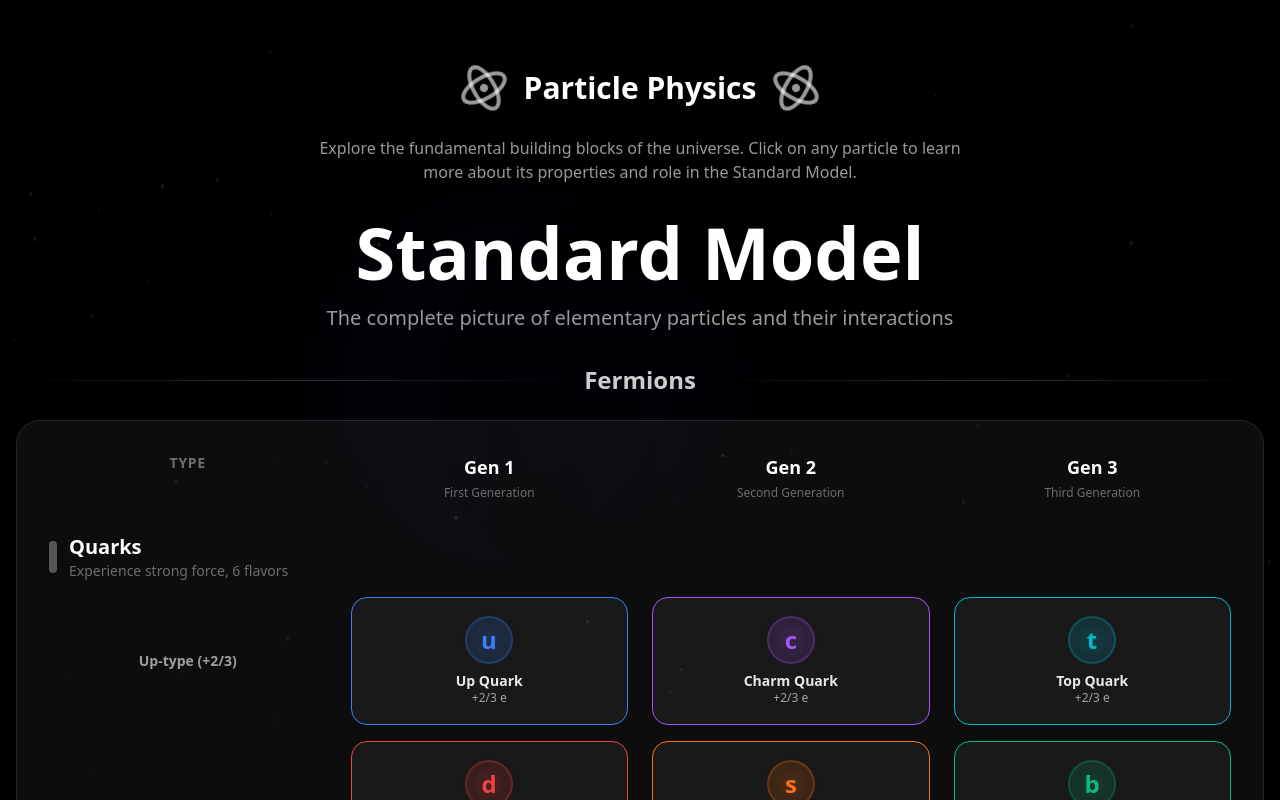
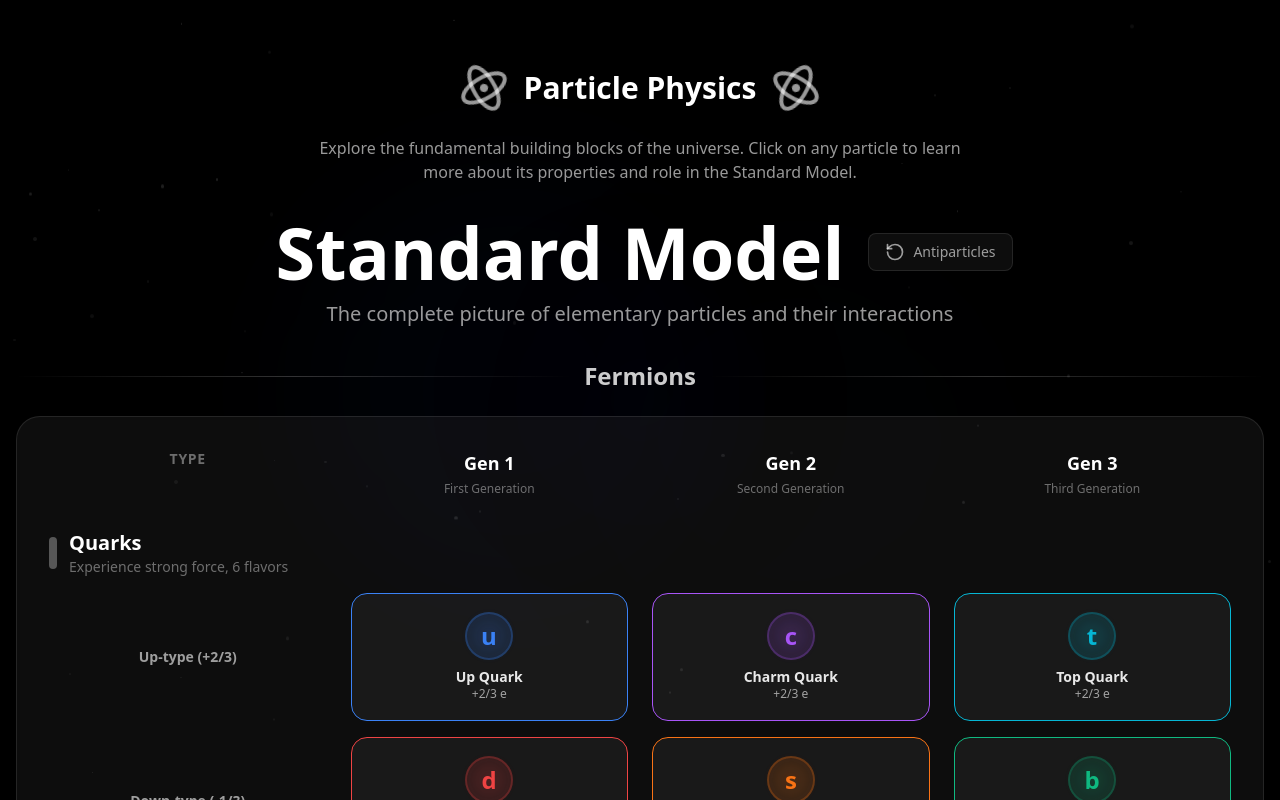
Before and after one commit to MateoDelgadoU/Standard-Model, a React (Vite) app: page / in a window 1280 px wide. Shown: the top 800 px of the page. Built offline with nearby package versions, Linux system fonts and the light colour scheme.

Commit message:
anti particles added

```diff
--- a/src/App.tsx
+++ b/src/App.tsx
@@ -1,13 +1,26 @@
-import { useState, useCallback } from 'react';
+import { useState, useCallback, useEffect } from 'react';
 import { StandardModelTable } from './components/StandardModelTable';
 import { ParticleModal } from './components/ParticleModal';
 import { AnimatedBackground } from './components/AnimatedBackground';
-import { getParticleById } from './data/particles';
+import { getParticleByIdWithAntiparticle } from './data/antiparticles';
 import { Atom, User } from 'lucide-react';
 
+const STORAGE_KEY = 'show-antiparticles';
+
 function App() {
+  const [showAntiparticles, setShowAntiparticles] = useState<boolean>(() => {
+    const stored = localStorage.getItem(STORAGE_KEY);
+    return stored === 'true';
+  });
+
   const [selectedParticleId, setSelectedParticleId] = useState<string | null>(null);
-  const selectedParticle = selectedParticleId ? (getParticleById(selectedParticleId) ?? null) : null;
+  const selectedParticle = selectedParticleId
+    ? (getParticleByIdWithAntiparticle(selectedParticleId, showAntiparticles) ?? null)
+    : null;
+
+  useEffect(() => {
+    localStorage.setItem(STORAGE_KEY, String(showAntiparticles));
+  }, [showAntiparticles]);
 
   const handleParticleClick = useCallback((particleId: string) => {
     setSelectedParticleId(particleId);
@@ -17,9 +30,16 @@ function App() {
     setSelectedParticleId(null);
   }, []);
 
+  const toggleAntiparticles = useCallback(() => {
+    setShowAntiparticles((prev) => !prev);
+  }, []);
+
   return (
     <div className="relative min-h-screen">
       <AnimatedBackground />
+      {showAntiparticles && (
+        <div className="fixed inset-0 bg-gradient-to-b from-blue-950/20 via-transparent to-blue-950/20 pointer-events-none z-[5] transition-opacity duration-500" />
+      )}
 
       <div className="relative z-10">
         <div className="pt-12 sm:pt-16 pb-6 sm:pb-8 px-3 sm:px-4 animate-fade-in-up">
@@ -43,7 +63,11 @@ function App() {
 
         <div className="px-3 sm:px-4 pb-12 sm:pb-16">
           <div className="max-w-7xl mx-auto">
-            <StandardModelTable onParticleClick={handleParticleClick} />
+            <StandardModelTable
+              onParticleClick={handleParticleClick}
+              showAntiparticles={showAntiparticles}
+              onToggleAntiparticles={toggleAntiparticles}
+            />
           </div>
         </div>
 
--- a/src/components/StandardModelTable.tsx
+++ b/src/components/StandardModelTable.tsx
@@ -1,20 +1,42 @@
 import { ParticleCard } from './ParticleCard';
 import { GENERATIONS } from '../constants/particles';
 import { getParticlesByGeneration, particlesData } from '../data/particles';
+import { getParticleOrAntiparticle } from '../data/antiparticles';
+import { RotateCcw } from 'lucide-react';
 
 interface StandardModelTableProps {
   onParticleClick: (particleId: string) => void;
+  showAntiparticles: boolean;
+  onToggleAntiparticles: () => void;
 }
 
-export function StandardModelTable({ onParticleClick }: StandardModelTableProps) {
+export function StandardModelTable({ onParticleClick, showAntiparticles, onToggleAntiparticles }: StandardModelTableProps) {
   return (
     <div className="space-y-6 sm:space-y-8">
       <div className="text-center space-y-2 sm:space-y-4 animate-fade-in-up">
-        <h1 className="text-3xl sm:text-4xl md:text-5xl lg:text-7xl font-bold text-white px-2">
-          Standard Model
-        </h1>
+        <div className="flex items-center justify-center gap-3 sm:gap-4 mb-2 sm:mb-3 flex-wrap">
+          <h1 className="text-3xl sm:text-4xl md:text-5xl lg:text-7xl font-bold text-white px-2">
+            Standard Model
+          </h1>
+          <button
+            onClick={onToggleAntiparticles}
+            className={`flex items-center gap-2 px-3 sm:px-4 py-1.5 sm:py-2 rounded-lg transition-all duration-200 border ${
+              showAntiparticles
+                ? 'bg-white/10 border-white/30 text-white'
+                : 'bg-white/5 border-white/10 text-white/60 hover:text-white/90 hover:bg-white/10'
+            }`}
+            title={showAntiparticles ? 'Show particles' : 'Show antiparticles'}
+          >
+            <RotateCcw className="w-4 h-4 sm:w-5 sm:h-5" />
+            <span className="text-xs sm:text-sm font-medium">
+              {showAntiparticles ? 'Particles' : 'Antiparticles'}
+            </span>
+          </button>
+        </div>
         <p className="text-sm sm:text-base md:text-xl text-white/60 max-w-2xl mx-auto px-2">
-          The complete picture of elementary particles and their interactions
+          {showAntiparticles
+            ? 'The complete picture of antiparticles and their interactions'
+            : 'The complete picture of elementary particles and their interactions'}
         </p>
       </div>
 
@@ -52,20 +74,24 @@ export function StandardModelTable({ onParticleClick }: StandardModelTableProps)
 
             <div className="grid grid-cols-4 gap-2 sm:gap-4 md:gap-6 mb-3 sm:mb-4">
               <div className="flex items-center justify-center">
-                <span className="text-[10px] sm:text-xs md:text-sm font-semibold text-white/60 text-center">Up-type (+2/3)</span>
+                <span className="text-[10px] sm:text-xs md:text-sm font-semibold text-white/60 text-center">
+                  {showAntiparticles ? 'Up-type (-2/3)' : 'Up-type (+2/3)'}
+                </span>
               </div>
-              <ParticleCard particle={getParticlesByGeneration(1).find((p) => p.id === 'up')!} onClick={() => onParticleClick('up')} />
-              <ParticleCard particle={getParticlesByGeneration(2).find((p) => p.id === 'charm')!} onClick={() => onParticleClick('charm')} />
-              <ParticleCard particle={getParticlesByGeneration(3).find((p) => p.id === 'top')!} onClick={() => onParticleClick('top')} />
+              <ParticleCard particle={getParticleOrAntiparticle(getParticlesByGeneration(1).find((p) => p.id === 'up')!, showAntiparticles)} onClick={() => onParticleClick('up')} />
+              <ParticleCard particle={getParticleOrAntiparticle(getParticlesByGeneration(2).find((p) => p.id === 'charm')!, showAntiparticles)} onClick={() => onParticleClick('charm')} />
+              <ParticleCard particle={getParticleOrAntiparticle(getParticlesByGeneration(3).find((p) => p.id === 'top')!, showAntiparticles)} onClick={() => onParticleClick('top')} />
             </div>
 
             <div className="grid grid-cols-4 gap-2 sm:gap-4 md:gap-6">
               <div className="flex items-center justify-center">
-                <span className="text-[10px] sm:text-xs md:text-sm font-semibold text-white/60 text-center">Down-type (-1/3)</span>
+                <span className="text-[10px] sm:text-xs md:text-sm font-semibold text-white/60 text-center">
+                  {showAntiparticles ? 'Down-type (+1/3)' : 'Down-type (-1/3)'}
+                </span>
               </div>
-              <ParticleCard particle={getParticlesByGeneration(1).find((p) => p.id === 'down')!} onClick={() => onParticleClick('down')} />
-              <ParticleCard particle={getParticlesByGeneration(2).find((p) => p.id === 'strange')!} onClick={() => onParticleClick('strange')} />
-              <ParticleCard particle={getParticlesByGeneration(3).find((p) => p.id === 'bottom')!} onClick={() => onParticleClick('bottom')} />
+              <ParticleCard particle={getParticleOrAntiparticle(getParticlesByGeneration(1).find((p) => p.id === 'down')!, showAntiparticles)} onClick={() => onParticleClick('down')} />
+              <ParticleCard particle={getParticleOrAntiparticle(getParticlesByGeneration(2).find((p) => p.id === 'strange')!, showAntiparticles)} onClick={() => onParticleClick('strange')} />
+              <ParticleCard particle={getParticleOrAntiparticle(getParticlesByGeneration(3).find((p) => p.id === 'bottom')!, showAntiparticles)} onClick={() => onParticleClick('bottom')} />
             </div>
           </div>
 
@@ -80,20 +106,22 @@ export function StandardModelTable({ onParticleClick }: StandardModelTableProps)
 
             <div className="grid grid-cols-4 gap-2 sm:gap-4 md:gap-6 mb-3 sm:mb-4">
               <div className="flex items-center justify-center">
-                <span className="text-[10px] sm:text-xs md:text-sm font-semibold text-white/60 text-center">Charged (-1)</span>
+                <span className="text-[10px] sm:text-xs md:text-sm font-semibold text-white/60 text-center">
+                  {showAntiparticles ? 'Charged (+1)' : 'Charged (-1)'}
+                </span>
               </div>
-              <ParticleCard particle={getParticlesByGeneration(1).find((p) => p.id === 'electron')!} onClick={() => onParticleClick('electron')} />
-              <ParticleCard particle={getParticlesByGeneration(2).find((p) => p.id === 'muon')!} onClick={() => onParticleClick('muon')} />
-              <ParticleCard particle={getParticlesByGeneration(3).find((p) => p.id === 'tau')!} onClick={() => onParticleClick('tau')} />
+              <ParticleCard particle={getParticleOrAntiparticle(getParticlesByGeneration(1).find((p) => p.id === 'electron')!, showAntiparticles)} onClick={() => onParticleClick('electron')} />
+              <ParticleCard particle={getParticleOrAntiparticle(getParticlesByGeneration(2).find((p) => p.id === 'muon')!, showAntiparticles)} onClick={() => onParticleClick('muon')} />
+              <ParticleCard particle={getParticleOrAntiparticle(getParticlesByGeneration(3).find((p) => p.id === 'tau')!, showAntiparticles)} onClick={() => onParticleClick('tau')} />
             </div>
 
             <div className="grid grid-cols-4 gap-2 sm:gap-4 md:gap-6">
               <div className="flex items-center justify-center">
                 <span className="text-[10px] sm:text-xs md:text-sm font-semibold text-white/60 text-center">Neutrinos (0)</span>
               </div>
-              <ParticleCard particle={getParticlesByGeneration(1).find((p) => p.id === 'electron-neutrino')!} onClick={() => onParticleClick('electron-neutrino')} />
-              <ParticleCard particle={getParticlesByGeneration(2).find((p) => p.id === 'muon-neutrino')!} onClick={() => onParticleClick('muon-neutrino')} />
-              <ParticleCard particle={getParticlesByGeneration(3).find((p) => p.id === 'tau-neutrino')!} onClick={() => onParticleClick('tau-neutrino')} />
+              <ParticleCard particle={getParticleOrAntiparticle(getParticlesByGeneration(1).find((p) => p.id === 'electron-neutrino')!, showAntiparticles)} onClick={() => onParticleClick('electron-neutrino')} />
+              <ParticleCard particle={getParticleOrAntiparticle(getParticlesByGeneration(2).find((p) => p.id === 'muon-neutrino')!, showAntiparticles)} onClick={() => onParticleClick('muon-neutrino')} />
+              <ParticleCard particle={getParticleOrAntiparticle(getParticlesByGeneration(3).find((p) => p.id === 'tau-neutrino')!, showAntiparticles)} onClick={() => onParticleClick('tau-neutrino')} />
             </div>
           </div>
         </div>
@@ -116,15 +144,15 @@ export function StandardModelTable({ onParticleClick }: StandardModelTableProps)
           </div>
 
           <div className="grid grid-cols-2 sm:grid-cols-2 md:grid-cols-4 gap-3 sm:gap-4 md:gap-6 mb-4 sm:mb-6 md:mb-8">
-            <ParticleCard particle={particlesData.find((p) => p.id === 'photon')!} onClick={() => onParticleClick('photon')} />
-            <ParticleCard particle={particlesData.find((p) => p.id === 'gluon')!} onClick={() => onParticleClick('gluon')} />
-            <ParticleCard particle={particlesData.find((p) => p.id === 'w-boson')!} onClick={() => onParticleClick('w-boson')} />
-            <ParticleCard particle={particlesData.find((p) => p.id === 'z-boson')!} onClick={() => onParticleClick('z-boson')} />
+            <ParticleCard particle={getParticleOrAntiparticle(particlesData.find((p) => p.id === 'photon')!, showAntiparticles)} onClick={() => onParticleClick('photon')} />
+            <ParticleCard particle={getParticleOrAntiparticle(particlesData.find((p) => p.id === 'gluon')!, showAntiparticles)} onClick={() => onParticleClick('gluon')} />
+            <ParticleCard particle={getParticleOrAntiparticle(particlesData.find((p) => p.id === 'w-boson')!, showAntiparticles)} onClick={() => onParticleClick('w-boson')} />
+            <ParticleCard particle={getParticleOrAntiparticle(particlesData.find((p) => p.id === 'z-boson')!, showAntiparticles)} onClick={() => onParticleClick('z-boson')} />
           </div>
 
           <div className="flex justify-center">
             <div className="w-full sm:w-3/4 md:w-1/2">
-              <ParticleCard particle={particlesData.find((p) => p.id === 'higgs')!} onClick={() => onParticleClick('higgs')} />
+              <ParticleCard particle={getParticleOrAntiparticle(particlesData.find((p) => p.id === 'higgs')!, showAntiparticles)} onClick={() => onParticleClick('higgs')} />
             </div>
           </div>
         </div>
--- /dev/null
+++ b/src/data/antiparticles.ts
@@ -0,0 +1,93 @@
+import type { Particle } from '../types/particle';
+import { particlesData } from './particles';
+
+const chargeMap: Record<string, string> = {
+  '+2/3 e': '-2/3 e',
+  '-1/3 e': '+1/3 e',
+  '-1 e': '+1 e',
+  '+1 e': '-1 e',
+  '0': '0',
+  '±1 e': '±1 e',
+};
+
+function invertCharge(charge: string): string {
+  return chargeMap[charge] || charge;
+}
+
+function getAntiparticleSymbol(symbol: string): string {
+  if (symbol === 'u') return 'ū';
+  if (symbol === 'd') return 'đ';
+  if (symbol === 'c') return 'c̄';
+  if (symbol === 's') return 's̄';
+  if (symbol === 't') return 't̄';
+  if (symbol === 'b') return 'b̄';
+  if (symbol === 'e⁻') return 'e⁺';
+  if (symbol === 'μ⁻') return 'μ⁺';
+  if (symbol === 'τ⁻') return 'τ⁺';
+  if (symbol === 'νₑ') return 'ν̄ₑ';
+  if (symbol === 'ν_μ') return 'ν̄_μ';
+  if (symbol === 'ν_τ') return 'ν̄_τ';
+  return symbol;
+}
+
+export function getAntiparticle(particle: Particle): Particle {
+  const isSelfAntiparticle = ['photon', 'gluon', 'z-boson', 'higgs'].includes(particle.id);
+
+  if (isSelfAntiparticle) {
+    return particle;
+  }
+
+  const antiparticleId = particle.id.startsWith('anti-')
+    ? particle.id.replace('anti-', '')
+    : `anti-${particle.id}`;
+
+  const antiparticleName = particle.name.includes('Anti-')
+    ? particle.name.replace('Anti-', '').trim()
+    : `Anti-${particle.name}`;
+
+  const newCharge = invertCharge(particle.charge);
+  const newSymbol = getAntiparticleSymbol(particle.symbol);
+
+  let antiparticleDescription = '';
+  if (particle.type === 'fermion') {
+    if (particle.category === 'quark') {
+      antiparticleDescription = `The antiparticle of the ${particle.name.toLowerCase()}. Has opposite charge and quantum numbers.`;
+    } else if (particle.category === 'lepton') {
+      if (particle.charge === '0') {
+        antiparticleDescription = `The antineutrino associated with ${particle.name.toLowerCase()}. Has opposite lepton number.`;
+      } else {
+        antiparticleDescription = `The antiparticle of the ${particle.name.toLowerCase()}. Has opposite charge (+1 e).`;
+      }
+    }
+  } else {
+    antiparticleDescription = particle.description;
+  }
+
+  return {
+    ...particle,
+    id: antiparticleId,
+    name: antiparticleName,
+    symbol: newSymbol,
+    charge: newCharge,
+    description: antiparticleDescription || particle.description,
+  };
+}
+
+export function getParticleOrAntiparticle(particle: Particle, showAntiparticles: boolean): Particle {
+  if (showAntiparticles) {
+    return getAntiparticle(particle);
+  }
+  return particle;
+}
+
+export function getParticleByIdWithAntiparticle(id: string, showAntiparticles: boolean): Particle | undefined {
+  const baseId = id.startsWith('anti-') ? id.replace('anti-', '') : id;
+  const particle = particlesData.find((p: Particle) => p.id === baseId);
+
+  if (!particle) return undefined;
+
+  if (showAntiparticles) {
+    return getAntiparticle(particle);
+  }
+  return particle;
+}
```
